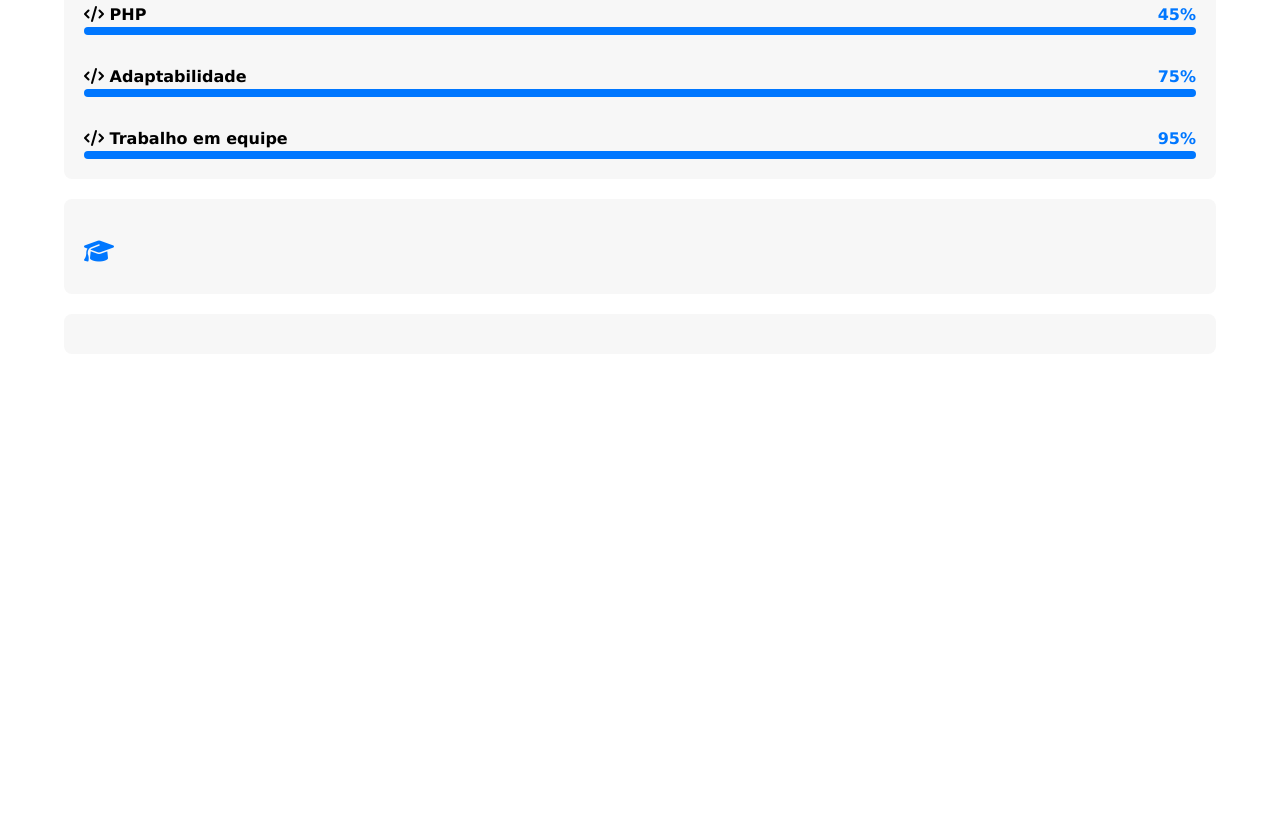
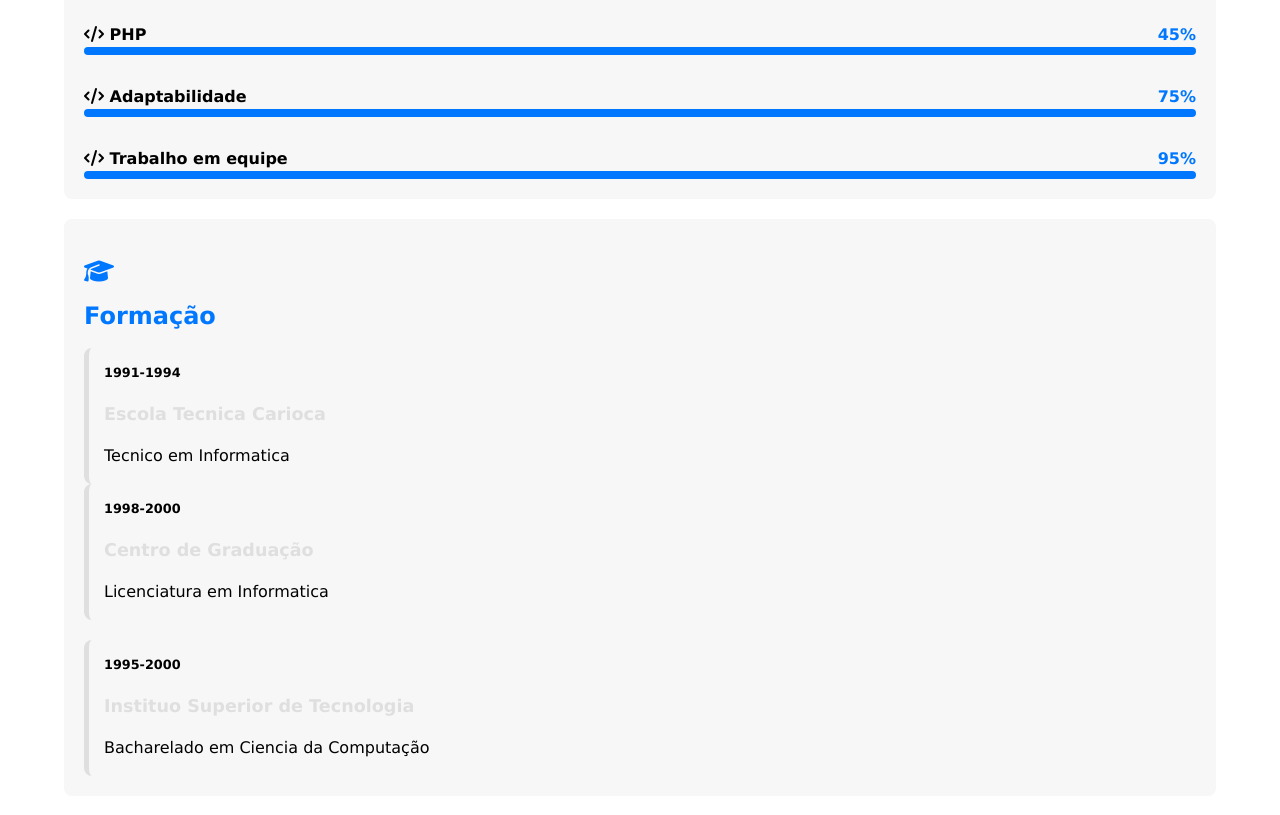
Before and after one commit to vitoriaRODRIGUES022/projeto-portifolio01, a plain HTML site: page index.html in a window 1280 px wide. Shown: the part 1617-2432 px from the top of the page. Before the commit the page ends 1999 px from the top, so only its background shows below. Drawn offline with Linux system fonts and the light colour scheme.

Commit message:
area de informaçoes

```diff
--- a/estilos/style.css
+++ b/estilos/style.css
@@ -122,7 +122,7 @@ article {
 
 article h2 {
   color: var(--destaque);
-  margin-bottom: 10px;
+  margin-bottom: 20px;
 }
 
 .video-container{
@@ -180,6 +180,37 @@ article h2 {
   background-color: var(--destaque);
 }
 
+#formacao-container {
+display: flex;
+flex-direction: column-reverse;
+gap: 20px;
+}
+
+#formacao-container .curso {
+  background-color: var(--fundo-principal);
+  border-radius: 8px;
+  border-left: 5px solid var(--destaque-inverso);
+  padding-left: 15px;
+  transition: border-width 0,5s;
+}
+
+#formacao-container .curso:hover {
+  border-left-width: 15px;
+  border-color: var(--destaque);
+  cursor: pointer;
+}
+
+#formacao-container .periodo {
+  font-size: 0.8em;
+  font-weight: bold;
+  color: var(--texto) ;
+}
+
+#formacao-container .instituicao {
+  color: var(--destaque-inverso);
+  font-size: 1.1em;
+}
+
 @media  screen and (min-widt: 768px) {
   #skill-container {
   grid-template-columns: 1fr 1fr;
--- a/index.html
+++ b/index.html
@@ -170,18 +170,7 @@
                         <div class="barra">
                             <div class="progresso" styles="width: 95;"></div>
                         </div>
-
-                    </div>
-
-
-
-
-
-
-
-
-
-
+                </div>
                 </div>
 
 
@@ -190,6 +179,33 @@
 
             <article id="formacao">
                 <h2><i class="fa-solid fa-graduation-cap"></i> </h2>
+                <h2>Formação</h2>
+
+                <div id="formacao-container">
+                    <div class="curso">
+                        <p class="periodo"> 1991-1994</p>
+                        <h3 class="instituicao"> Escola Tecnica Carioca</h3>
+                        <p class="tituçacao">Tecnico em Informatica</p>
+                    </div>
+                </div>
+
+                <div id="formacao-container">
+                    <div class="curso">
+                        <p class="periodo"> 1995-2000</p>
+                        <h3 class="instituicao"> Instituo Superior de Tecnologia</h3>
+                        <p class="tituçacao">Bacharelado em Ciencia da Computação</p>
+                    </div>
+
+                    <div id="formacao-container">
+                    <div class="curso">
+                        <p class="periodo"> 1998-2000</p>
+                        <h3 class="instituicao"> Centro de Graduação</h3>
+                        <p class="tituçacao">Licenciatura em Informatica</p>
+                    </div>
+
+
+
+
 
             </article> <!--Fim article#formacao-->
 
```
